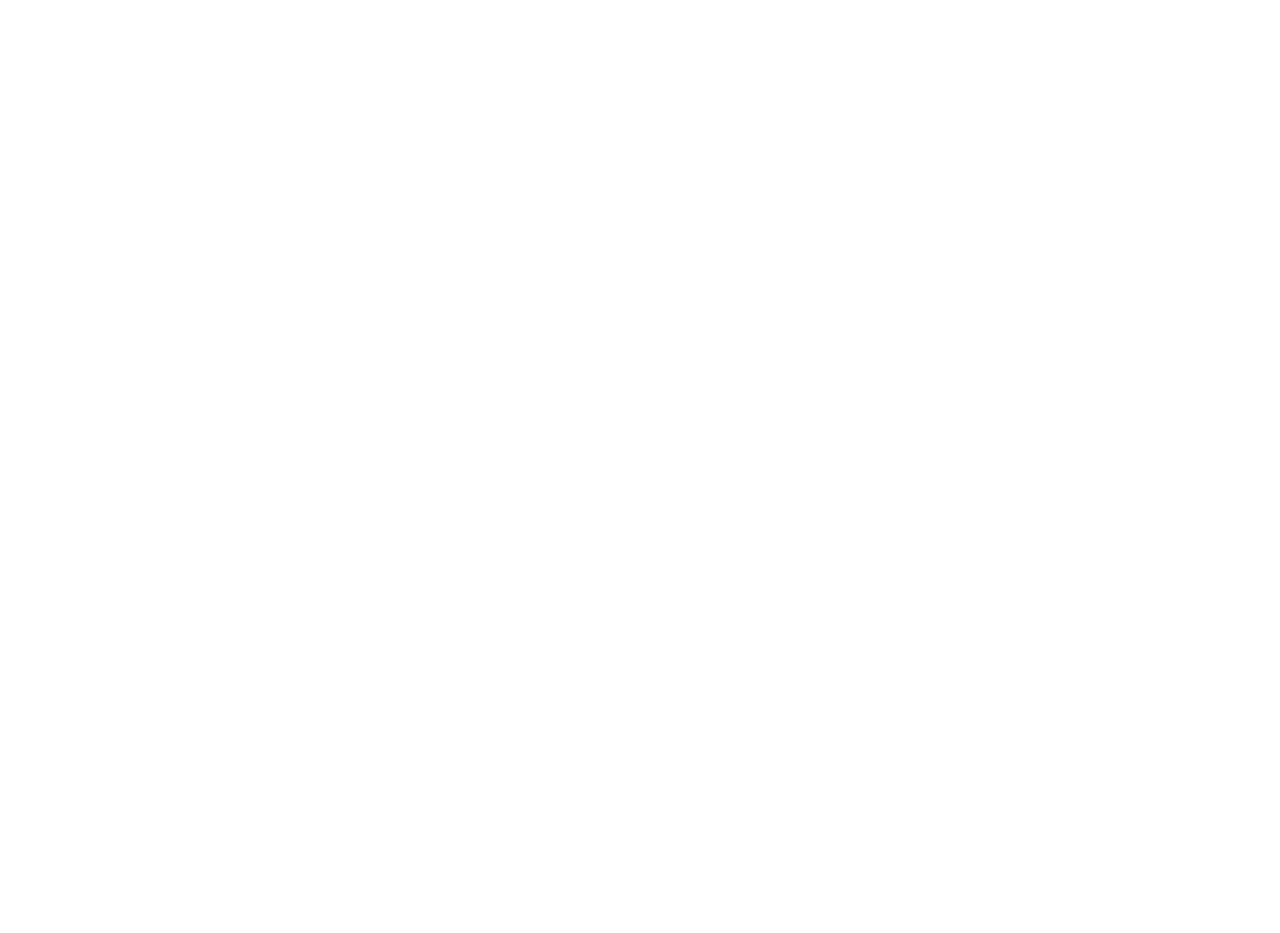
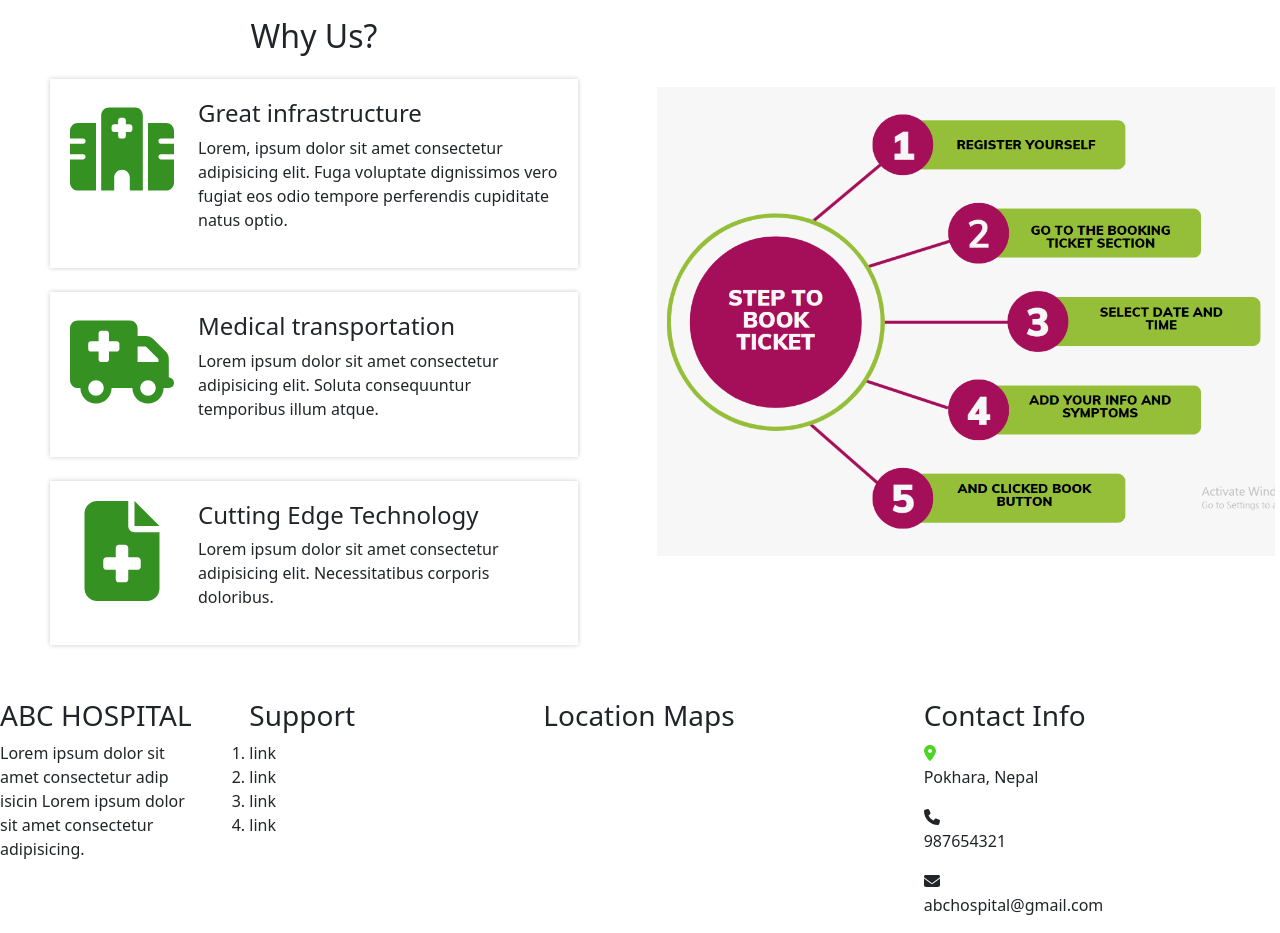
Before and after one commit to Mamta-skip/hospital-ticket-booking-system, a React (Vite) app in the folder frontend/: page / in a window 1280 px wide. Shown: the part 780-1713 px from the top of the page. Before the commit the page ends 800 px from the top, so only its background shows below. Built offline with nearby package versions, Linux system fonts and the light colour scheme.

Commit message:
third row and  footer basic

```diff
--- a/frontend/package.json
+++ b/frontend/package.json
@@ -10,6 +10,8 @@
     "preview": "vite preview"
   },
   "dependencies": {
+    "@fortawesome/free-solid-svg-icons": "^6.5.1",
+    "@fortawesome/react-fontawesome": "^0.2.0",
     "bootstrap": "^5.3.2",
     "react": "^18.2.0",
     "react-bootstrap": "^2.9.2",
--- a/frontend/src/Components/Home.jsx
+++ b/frontend/src/Components/Home.jsx
@@ -1,12 +1,16 @@
 import React from 'react'
 import Firstrow from './HomeComponents/Firstrow'
 import SecondrowFeature from './HomeComponents/SecondrowFeature'
+import Thirdrow from './HomeComponents/Thirdrow'
+import Footer from './commoncomponents/Footer'
 
 function About() {
   return (
     <div>
       <Firstrow/>
       <SecondrowFeature />
+      <Thirdrow/>
+      <Footer/>
     </div>
   )
 }
--- /dev/null
+++ b/frontend/src/Components/HomeComponents/Home.css
@@ -0,0 +1,10 @@
+.whyussection{
+    padding: 30px 50px;
+}
+.cards{
+    padding: 20px 20px;
+    box-shadow: 0px 0px 5px #ccc;
+}
+.processimage{
+    margin: 100px 5px;
+}
--- a/frontend/src/Components/HomeComponents/Thirdrow.jsx
+++ b/frontend/src/Components/HomeComponents/Thirdrow.jsx
@@ -0,0 +1,69 @@
+import React from 'react';
+import { Col, Image, Row } from 'react-bootstrap';
+import processimage from "../images/process.png";
+
+import { FontAwesomeIcon } from '@fortawesome/react-fontawesome';
+import { faHospital, faTruckMedical, faFileMedical } from '@fortawesome/free-solid-svg-icons';  // Import the specific icons
+
+import "./Home.css";
+
+function Thirdrow() {
+  return (
+    <div>
+      <Row>
+        <Col md={6}>
+          <div className="whyussection">
+            <h2 className='text-center mb-4'>Why Us?</h2>
+            <div className="cards mb-4">
+              <Row>
+                <Col md={3} className="icon-col">
+                  <FontAwesomeIcon icon={faHospital} style={{ color: "#349122", width: "100%", height: "100px" }} className='icondesign' />
+                </Col>
+                <Col md={9} className="text-col">
+                  <div className="textsection">
+                    <h4>Great infrastructure</h4>
+                    <p>Lorem, ipsum dolor sit amet consectetur adipisicing elit. Fuga voluptate dignissimos vero fugiat eos odio tempore perferendis cupiditate natus optio.</p>
+                  </div>
+                </Col>
+              </Row>
+            </div>
+            <div className="cards mb-4">
+              <Row>
+                <Col md={3} className="icon-col ">
+                  <FontAwesomeIcon icon={faTruckMedical} style={{ color: "#349122", width: "100%", height: "100px" }} className='icondesign' />
+                </Col>
+                <Col md={9} className="text-col">
+                  <div className="textsection">
+                    <h4>Medical transportation</h4>
+                    <p>Lorem ipsum dolor sit amet consectetur adipisicing elit. Soluta consequuntur temporibus illum atque.</p>
+                  </div>
+                </Col>
+              </Row>
+            </div>
+            <div className="cards mb-4">
+              <Row>
+                <Col md={3} className="icon-col">
+                  <FontAwesomeIcon icon={faFileMedical} style={{ color: "#349122", width: "100%", height: "100px" }} className='icondesign' />
+                </Col>
+                <Col md={9} className="text-col">
+                  <div className="textsection">
+                    <h4>Cutting Edge Technology</h4>
+                    <p>Lorem ipsum dolor sit amet consectetur adipisicing elit. Necessitatibus corporis doloribus.</p>
+                  </div>
+                </Col>
+              </Row>
+            </div>
+            {/* Repeat the above structure for other cards */}
+          </div>
+        </Col>
+        <Col md={6} >
+          <div className="processimage ">
+            <Image src={processimage} alt="Process" style={{width:"100%",height:"100%"}} />
+          </div>
+        </Col>
+      </Row>
+    </div>
+  );
+}
+
+export default Thirdrow;
--- /dev/null
+++ b/frontend/src/Components/commoncomponents/Footer.jsx
@@ -0,0 +1,57 @@
+import React from 'react';
+import { Row, Col } from 'react-bootstrap';
+import { FontAwesomeIcon } from '@fortawesome/react-fontawesome';
+import { faLocationDot, faPhone, faEnvelope} from '@fortawesome/free-solid-svg-icons';
+
+
+function Footer() {
+  return (
+    <div>
+      <Row>
+        <Col md={2} className='p-10px'>
+          <h3>ABC HOSPITAL</h3>
+          <p>
+            Lorem ipsum dolor sit amet consectetur adip
+            isicin Lorem ipsum dolor sit amet consectetur adipisicing.
+          </p>
+        </Col>
+        <Col md={3}>
+          <ol>
+            <h3>Support</h3>
+            <li>link</li>
+            <li>link</li>
+            <li>link</li>
+            <li>link</li>
+          </ol>
+        </Col>
+        <Col>
+          <h3>Location Maps</h3>
+        </Col>
+        <Col>
+          <h3>Contact Info</h3>
+          <div className="contactinfo">
+            <div className='contactinfoitem'>
+              <FontAwesomeIcon icon={faLocationDot} style={{ color: "#4bd624" }} />
+              <p>Pokhara, Nepal</p>
+            </div>
+
+            <div className='contactinfoitem'>
+              <FontAwesomeIcon icon={faPhone} />
+              <p>987654321</p>
+            </div>
+            <div className='contactinfoitem'>
+              <FontAwesomeIcon icon={faEnvelope} />
+              <p>abchospital@gmail.com</p>
+            </div>
+            {/* <div className='contactinfoitem'>
+              <FontAwesomeIcon icon={faWebflow} />
+              <p>abchospital.com</p>
+            </div> */}
+          </div>
+        </Col>
+      </Row>
+    </div>
+  );
+}
+
+export default Footer;
--- a/frontend/src/main.jsx
+++ b/frontend/src/main.jsx
@@ -5,6 +5,7 @@
 import "../node_modules/bootstrap/dist/js/bootstrap.bundle.min.js";
 
 
+
 ReactDOM.createRoot(document.getElementById('root')).render(
   <React.StrictMode>
     <App />
```
Also changed, not shown: frontend/src/Components/commoncomponents/Footer.css (added), frontend/src/Components/images/process.png (added), 1 other file (tests, documents, lock files or other folders).
